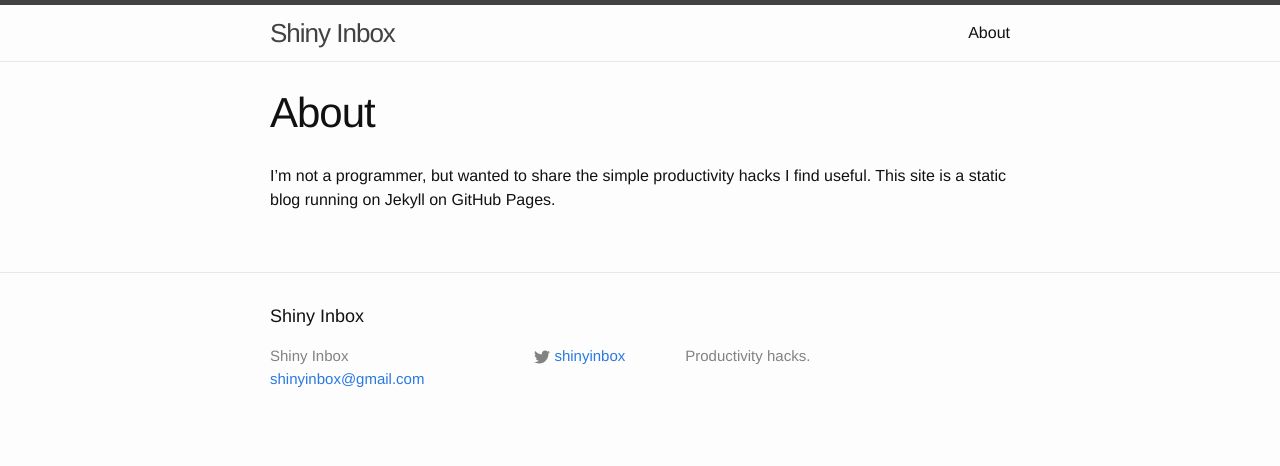
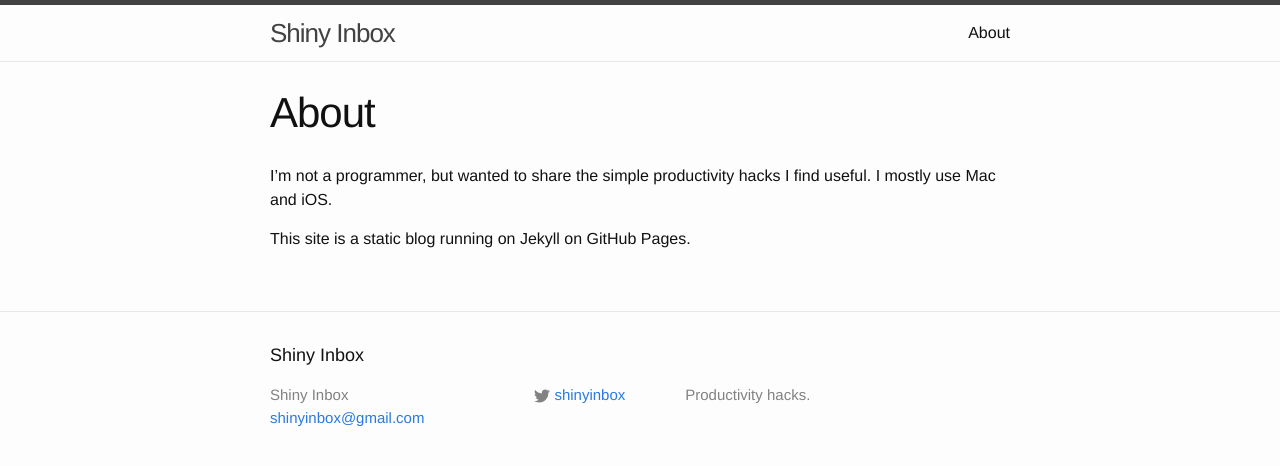
Before and after one commit to shinyinbox/shinyinbox.github.io, a Jekyll site: the page built from about.md, in a window 1280 px wide. Shown: the top 466 px of the page. Built offline with Jekyll 4.4.1, drawn with Linux system fonts in a browser that asks for light colours.

Commit message:
About update.

```diff
--- a/about.md
+++ b/about.md
@@ -4,4 +4,6 @@
 permalink: /about/
 ---
 
-I'm not a programmer, but wanted to share the simple productivity hacks I find useful. This site is a static blog running on Jekyll on GitHub Pages.
+I'm not a programmer, but wanted to share the simple productivity hacks I find useful. I mostly use Mac and iOS.
+
+This site is a static blog running on Jekyll on GitHub Pages.
```
